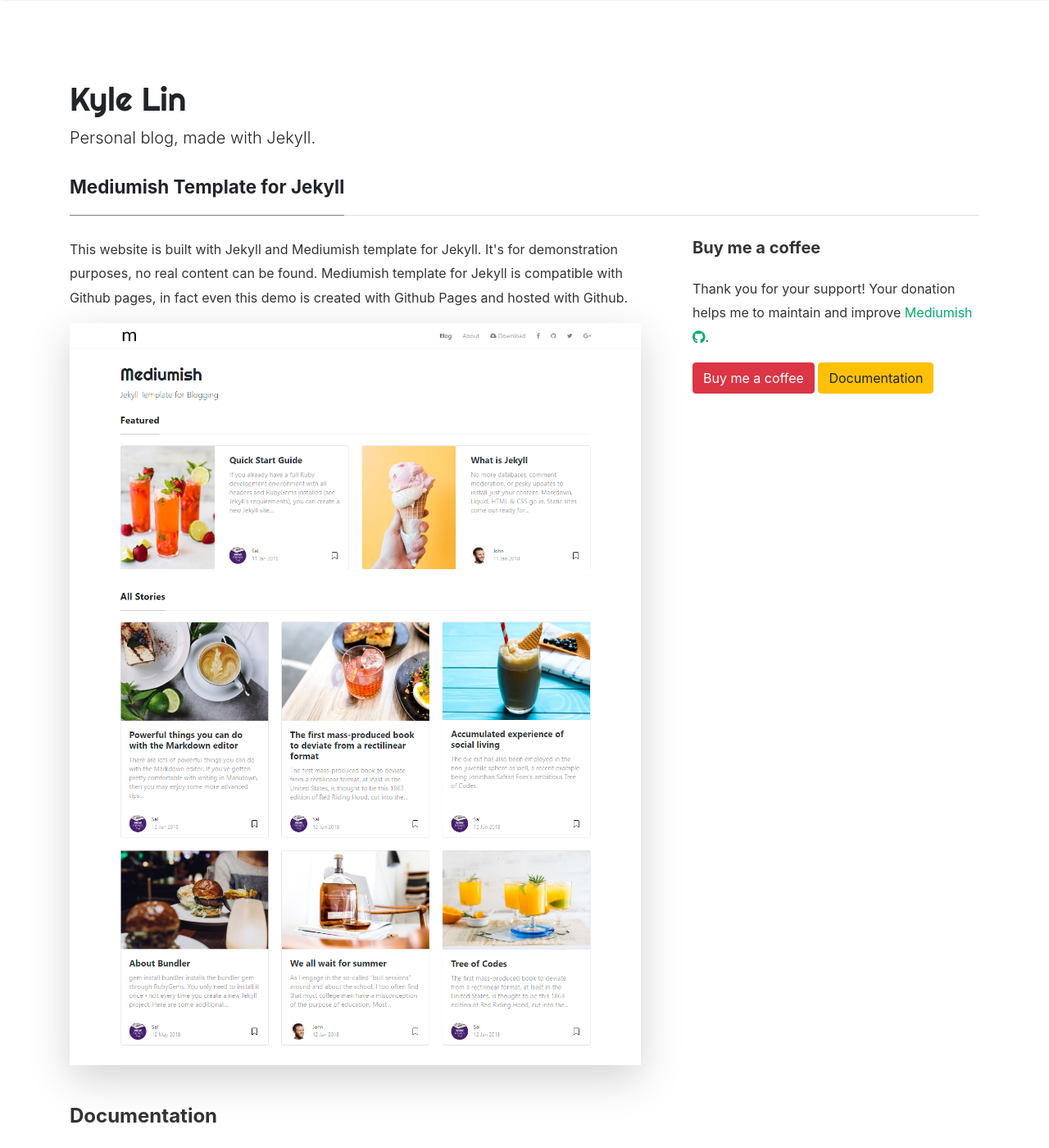
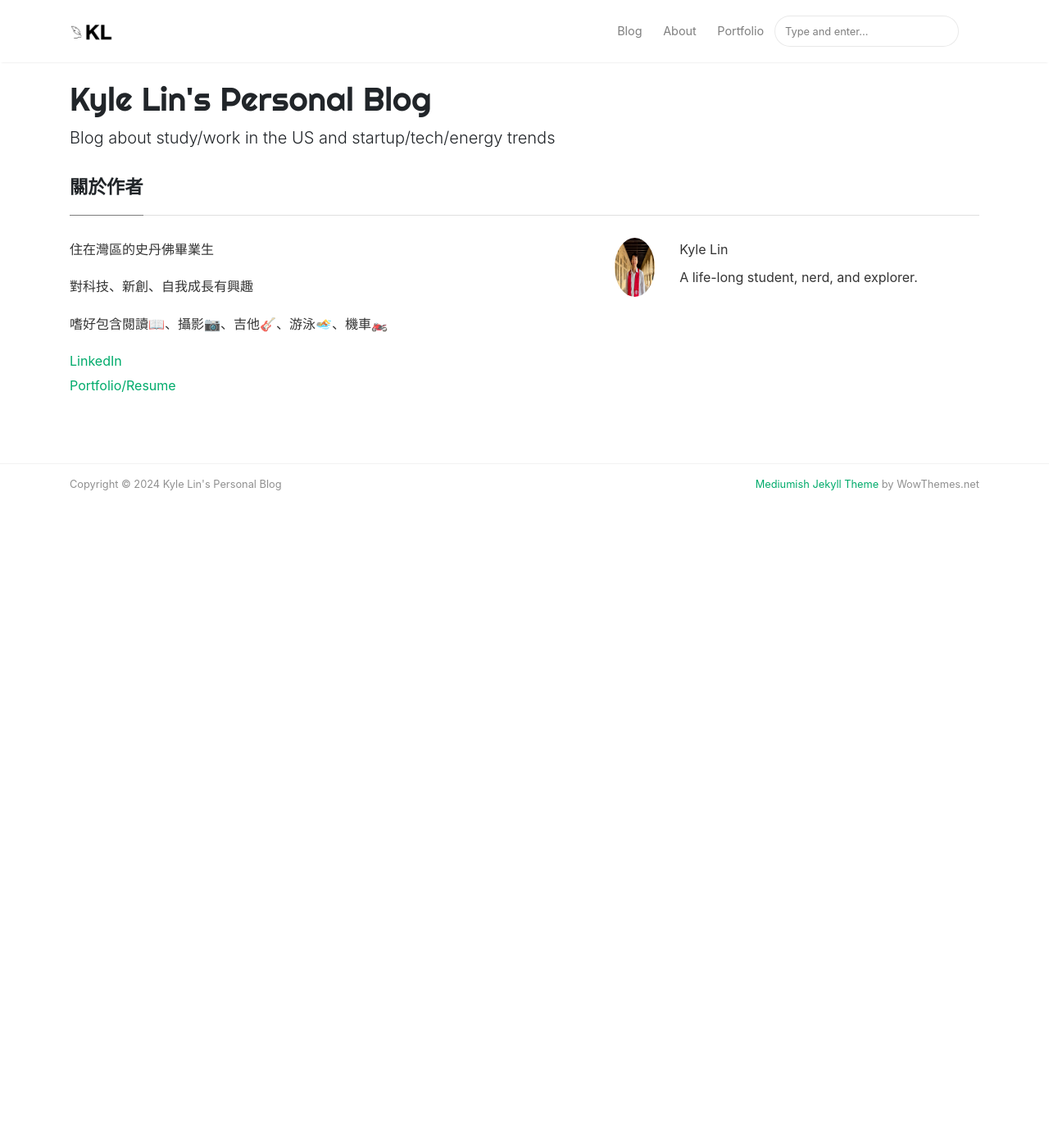
Before and after one commit to PTLin84/blog, a Jekyll site: the page built from _pages/about.md, in a window 1280 px wide and 1400 px high. Shown: the whole window at 82% size. Built offline with Jekyll 4.4.1, drawn with Linux system fonts in a browser that asks for light colours; nearby versions of some CDN libraries; comment, search, counter and statistics services are not loaded; some of the changed text lies outside the part shown.

Commit message:
Updated About page.

```diff
--- a/_config.yml
+++ b/_config.yml
@@ -1,7 +1,7 @@
 # Site
-name: "Kyle Lin"
+name: "Kyle Lin's Personal Blog"
 title: "Kyle Lin"
-description: "Personal blog, made with Jekyll."
+description: "Blog about study/work in the US and startup/tech/energy trends"
 logo: 'assets/images/Logo-square.png'
 favicon: 'favicon.ico'
 baseurl: ''
@@ -11,6 +11,14 @@ disqus: 'kyleptlin-com'
 include: ["_pages"]
 permalink: /:title/
 portfolio: https://kyleptlin.com
+kyle:
+  name: Kyle
+  display_name: Kyle Lin
+  avatar: assets/images/profile.jpg
+  email: ptlin84@alumni.stanford.edu
+  web: https://kyleptlin.com
+  description: "A life-long student, nerd, and explorer."
+  linkedin: "https://www.linkedin.com/in/kyle-ptlin/"
 
 # Authors
 authors:
--- a/_layouts/post.html
+++ b/_layouts/post.html
@@ -137,7 +137,7 @@ post_class: post-template
                     {% endif %}
                 </div>
                 <div class="col-xs-12 col-md-9 col-lg-10 text-center text-md-left">
-                    <a target="_blank" class="link-dark" href="{{ author.web }}">Written by {{ author.display_name
+                    <a class="link-dark" href="/about">Written by {{ author.display_name
                         }}</a>
                     <!-- <a target="_blank" href="{{ author.twitter }}" class="btn follow">Follow</a> -->
 
--- a/_pages/about.md
+++ b/_pages/about.md
@@ -1,35 +1,33 @@
 ---
 layout: page
-title: Mediumish Template for Jekyll
+title: 關於作者
 permalink: /about
-comments: true
+comments: false
 ---
 
 <div class="row justify-content-between">
-<div class="col-md-8 pr-5">
+  <div class="col-md-7 pr-5">
 
-<p>This website is built with Jekyll and Mediumish template for Jekyll. It's for demonstration purposes, no real content can be found. Mediumish template for Jekyll is compatible with Github pages, in fact even this demo is created with Github Pages and hosted with Github.</p>
+    <p>住在灣區的史丹佛畢業生</p>
+    <p>對科技、新創、自我成長有興趣</p>
+    <p>嗜好包含閱讀📖、攝影📷、吉他🎸、游泳🏊、機車🏍️</p>
+    <a href="{{ site.kyle.linkedin }}" target="_blank">LinkedIn</a>
+    <br>
+    <a href="{{ site.portfolio }}" target="_blank">Portfolio/Resume</a>
+  </div>
 
-<p class="mb-5"><img class="shadow-lg" src="{{site.baseurl}}/assets/images/mediumish-jekyll-template.png" alt="jekyll template mediumish" /></p>
-<h4>Documentation</h4>
-
-<p>Please, read the docs <a href="https://bootstrapstarter.com/bootstrap-templates/template-mediumish-bootstrap-jekyll/">here</a>.</p>
-
-<h4>Questions or bug reports?</h4>
-
-<p>Head over to our <a href="https://github.com/wowthemesnet/mediumish-theme-jekyll">Github repository</a>!</p>
-
+  <div class="col-md-5">
+    <div class="sticky-top sticky-top-80">
+      <div class="row post-top-meta">
+        <div class="col-xs-12 col-md-3 col-lg-2 text-center text-md-left mb-4 mb-md-0">
+          <img class="author-thumb" src="{{ site.baseurl }}/{{ site.kyle.avatar }}" alt="{{ site.kyle.display_name }}">
+        </div>
+        <div class="col-xs-12 col-md-9 col-lg-10 text-center text-md-left">
+          <a target="_blank" class="link-dark" href="{{ site.kyle.web }}">{{ site.kyle.display_name }}</a>
+          <!-- <a target="_blank" href="{{ site.kyle.twitter }}" class="btn follow">Follow</a> -->
+          <p style="font-size:16px;" class="author-description">{{ site.kyle.description }}</p>
+        </div>
+      </div>
+    </div>
+  </div>
 </div>
-
-<div class="col-md-4">
-
-<div class="sticky-top sticky-top-80">
-<h5>Buy me a coffee</h5>
-
-<p>Thank you for your support! Your donation helps me to maintain and improve <a target="_blank" href="https://github.com/wowthemesnet/mediumish-theme-jekyll">Mediumish <i class="fab fa-github"></i></a>.</p>
-
-<a target="_blank" href="https://www.wowthemes.net/donate/" class="btn btn-danger">Buy me a coffee</a> <a target="_blank" href="https://bootstrapstarter.com/bootstrap-templates/template-mediumish-bootstrap-jekyll/" class="btn btn-warning">Documentation</a>
-
-</div>
-</div>
-</div>
```
Also changed, not shown: _posts/2024-08-02-萬事起頭難-一個台灣留學生的故事.md (+1 -1 lines).
